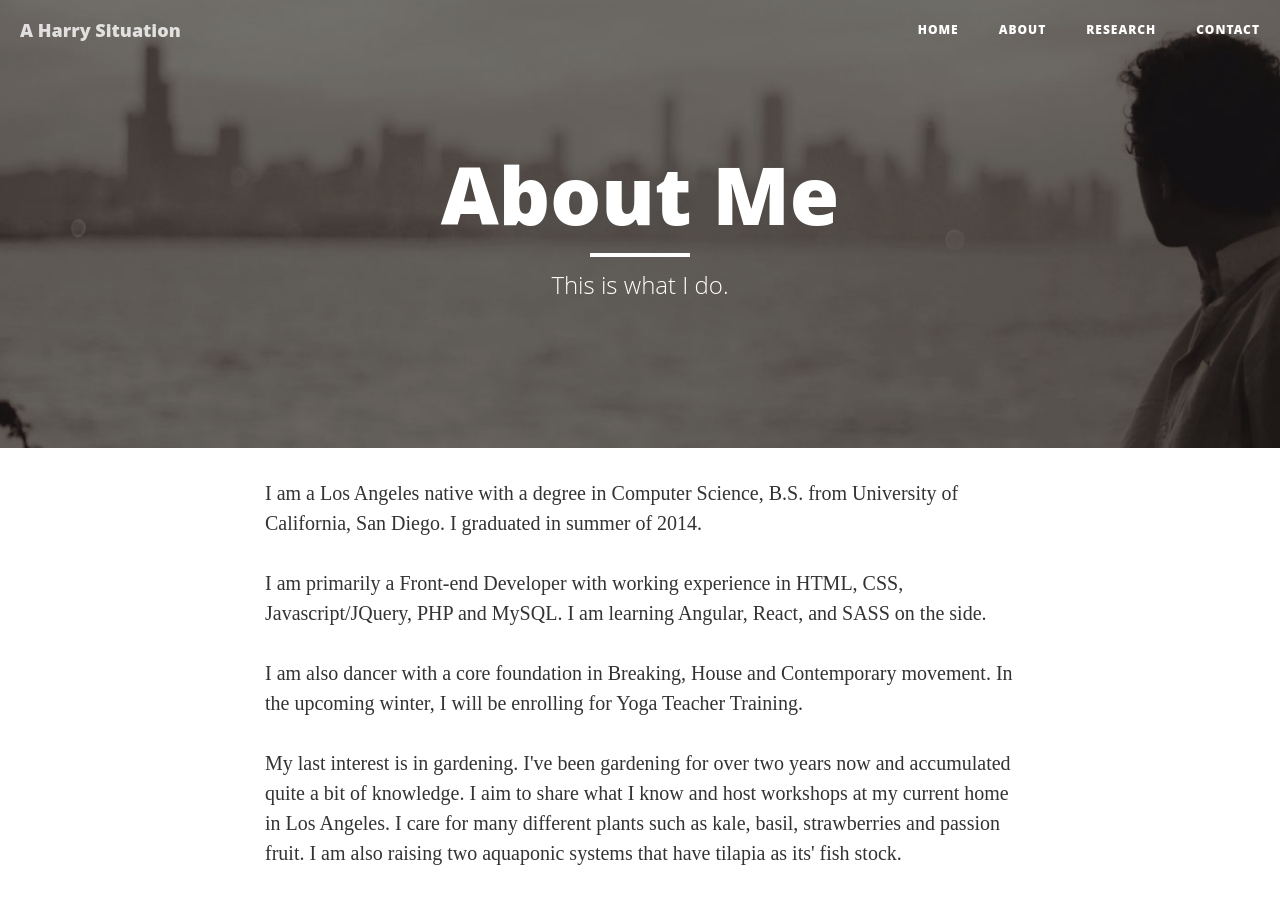
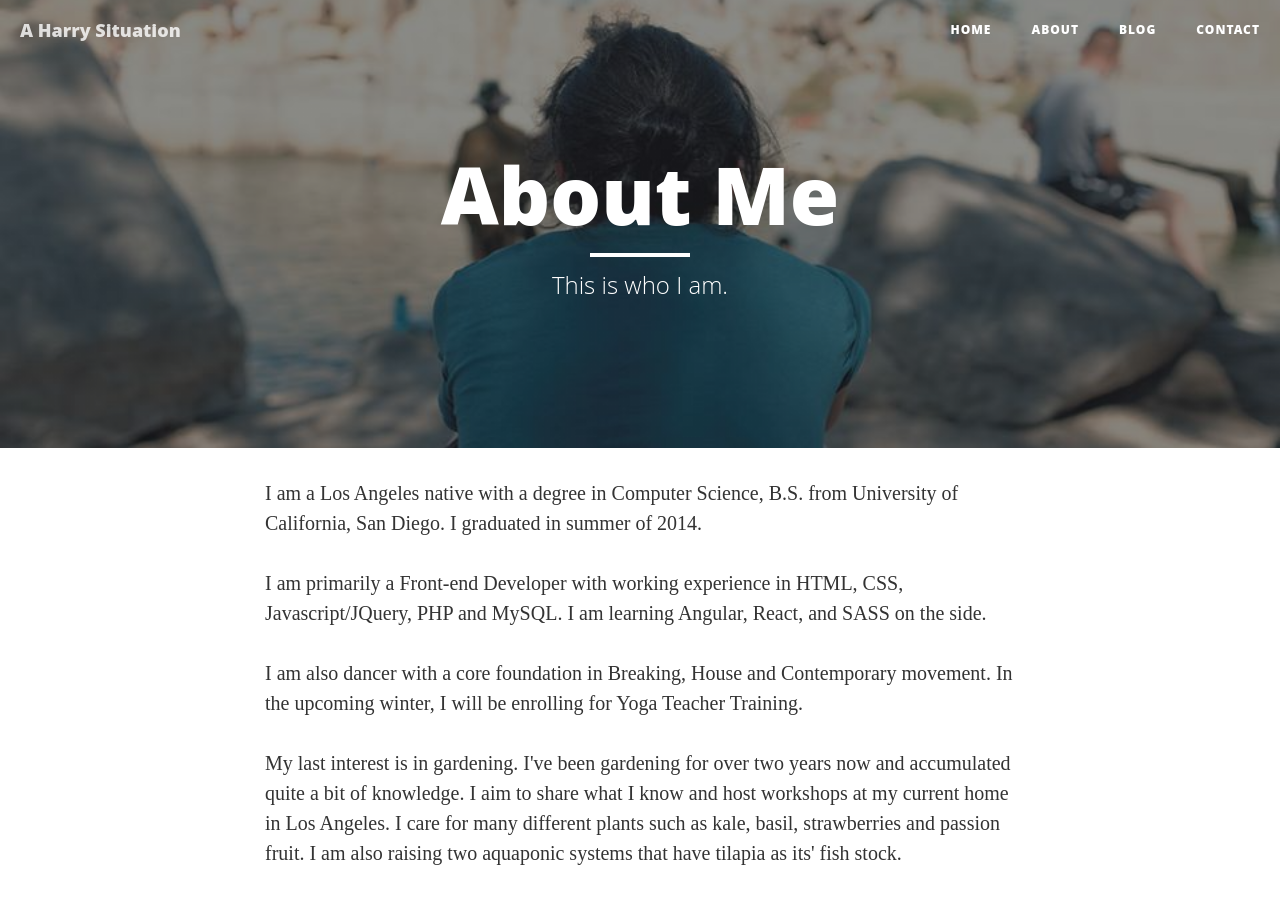
Before and after one commit to harrybui22/AHarrySituation, a website: page about.html in a window 1280 px wide. Shown: the top 901 px of the page. Drawn offline with Linux system fonts and the light colour scheme.

Commit message:
Updates - 8/11
Inspired from a interview. Changed About page header background image.
Some word changes. Changed nav elements.

```diff
--- a/about.html
+++ b/about.html
@@ -42,7 +42,7 @@
                         <a href="about.html">About</a>
                     </li>
                     <li>
-                        <a href="research/index.html">Research</a>
+                        <a href="blog/index.html">Blog</a>
                     </li>
                     <li>
                         <a href="contact.html">Contact</a>
@@ -56,14 +56,14 @@
 
     <!-- Page Header -->
     <!-- Set your background image for this header on the line below. -->
-    <header class="intro-header" style="background-image: url('assets/img/about-bg.jpg')">
+    <header class="intro-header about">
         <div class="container">
             <div class="row">
                 <div class="col-lg-8 col-lg-offset-2 col-md-10 col-md-offset-1">
                     <div class="page-heading">
                         <h1>About Me</h1>
                         <hr class="small">
-                        <span class="subheading">This is what I do.</span>
+                        <span class="subheading">This is who I am.</span>
                     </div>
                 </div>
             </div>
--- a/assets/css/main.css
+++ b/assets/css/main.css
@@ -1,3 +1,7 @@
+html {
+  overflow-y: scroll;
+}
+
 a,
 body {
     color: #333
@@ -345,7 +349,7 @@ div.iphone-mockup{
 }
 
 section.features{
-  background-color:#369;
+  background-color:#378;
   padding:40px 0;
   color:#fff;
 }
@@ -459,3 +463,12 @@ img::-moz-selection {
 .intro-header.home {
 
 }
+.intro-header.about {
+  background: linear-gradient(
+                     rgba(20,20,20, .5),
+                     rgba(20,20,20, .5)),
+                    url(../img/about-bg3.jpg);
+  background-size: cover;
+  background-position: center;
+  border:none;
+}
```
Also changed, not shown: blog/decline-of-forests.html (renamed from research/decline-of-forests.html, +3 -3 lines), blog/index.html (renamed from research/index.html, +4 -4 lines), contact.html (+1 -1 lines), index.html (+6 -6 lines), assets/css/blog.css (renamed from assets/css/research.css), assets/img/about-bg2.jpg (added), assets/img/about-bg3.jpg (added), 1 other file.
